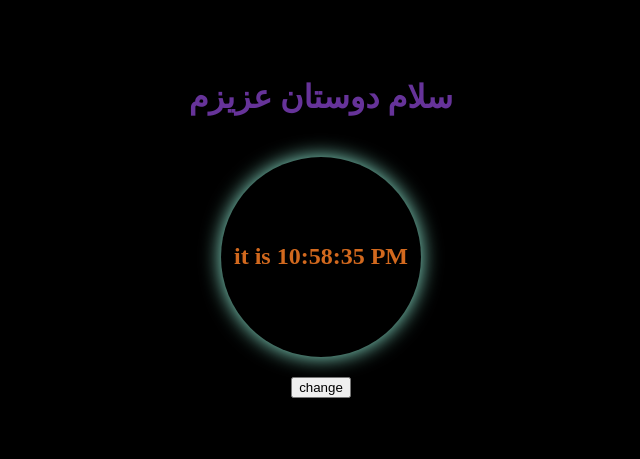
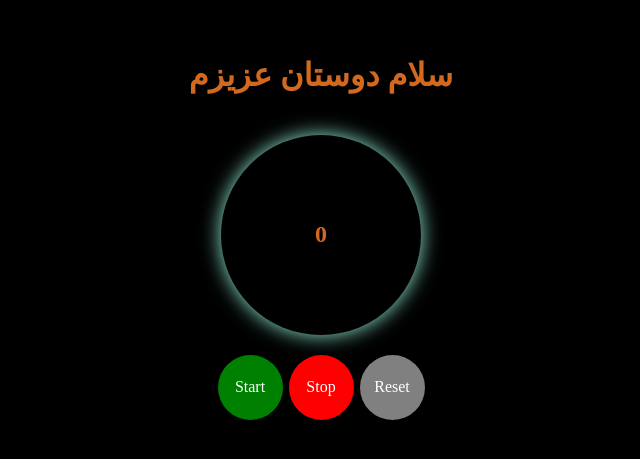
Before and after one commit to mihaf1104/react-project, a React (Create React App) app: page / in a window 1280 px wide. Shown: the part 173-632 px from the top of the page, without its empty margins (319-959 px from the left). Built offline with nearby package versions, Linux system fonts and the light colour scheme.

Commit message:
Timer Stop-Start Practis

```diff
--- a/src/Timer.js
+++ b/src/Timer.js
@@ -7,20 +7,33 @@ class Timer extends React.Component{
     constructor(){
       super();
       this.state={
-        time :new Date().toLocaleTimeString(),
-        number:5
+        time :5
       }
     }
-
-    componentDidMount()
-    {
-     interval=setInterval(() => {
-        this.setState({number:this.state.number-1})
+    startInterval=()=>{
+      interval=setInterval(() => {
+        this.setState(
+          {
+            time:(this.state.time-1)<0 ?0:this.state.time-1
+          }
+        )
       }, 1000);
     }
-    componentDidUpdate(){
+
+    resetInterval=()=>{
+      this.setState({time:5})
+    }
+    stopInterval=()=>{
+      clearInterval(interval)
+    }
+    componentDidMount()//شروع کامپوننت
+    {
+     this.startInterval();
+    }
+    componentDidUpdate()//وقتی مقدار استیت تغییر میکند
+    {
      if (this.state.number===0){
-     clearInterval(interval)}
+            this.clearInterval()}
     }
 
     componentWillUnmount()
@@ -28,15 +41,19 @@ class Timer extends React.Component{
 
     }
     render(){
-      console.log("render");
+
       return(
-        <>
-        <h2 className='timer'>
+         <>
+         <h2 className='timer'>
+             {this.state.time}
+          </h2>
+          {/* <button onClick={this.props.handleSetTitle}>change</button>*/}
 
-             it is  { new Date().toLocaleTimeString()}
-
-          </h2>
-          <button onClick={this.props.handleSetTitle}>change</button>
+           <div className="button_box">
+               <spam className="action_button start_burtton" onClick={this.startInterval} >Start</spam>
+               <spam className="action_button stop_burtton" onClick={this.stopInterval}>Stop</spam>
+               <spam className="action_button reset_burtton" onClick={this.resetInterval}>Reset</spam>
+           </div>
           </>
       )
     }
--- a/src/style.css
+++ b/src/style.css
@@ -1,28 +1,62 @@
 body{
-
     margin: 0;
     padding: 0;
 }
-.main {
-width:100%;
+.main{
+    width: 100%;
     height: 100vh;
     display: flex;
     justify-content: center;
     align-items: center;
     flex-direction: column;
     background: black;
-color: rebeccapurple;
+    color: chocolate;
 }
 
 .timer{
     width: 200px;
     height: 200px;
     border-radius: 50%;
-    box-shadow: 0 0 20px rgb(146,240,216);
+    box-shadow: 0 0 20px rgb(146, 240, 216);
     align-items: center;
     justify-content: center;
     display: flex;
     background: black;
     color: chocolate;
+}
 
+.button_box{
+    display: flex;
+    justify-content: center;
+    align-items: center;
 }
+
+.action_button{
+    display: block;
+    width: 65px;
+    height: 65px;
+    border-radius: 50%;
+    background: blanchedalmond;
+    display: flex;
+    justify-content: center;
+    align-items: center;
+    margin: 0 3px;
+    color: #ffffff;
+    background-color: green;
+    cursor: pointer;
+    transition: all 200ms ease;
+}
+
+
+.stop_burtton{
+    background-color: red;
+}
+
+.reset_burtton{
+    background-color: gray;
+}
+
+.action_button:hover{
+    box-shadow: 0 0 5px white;
+    letter-spacing: 5px;
+}
```
Lines whose indentation alone changed are shown as unchanged.
